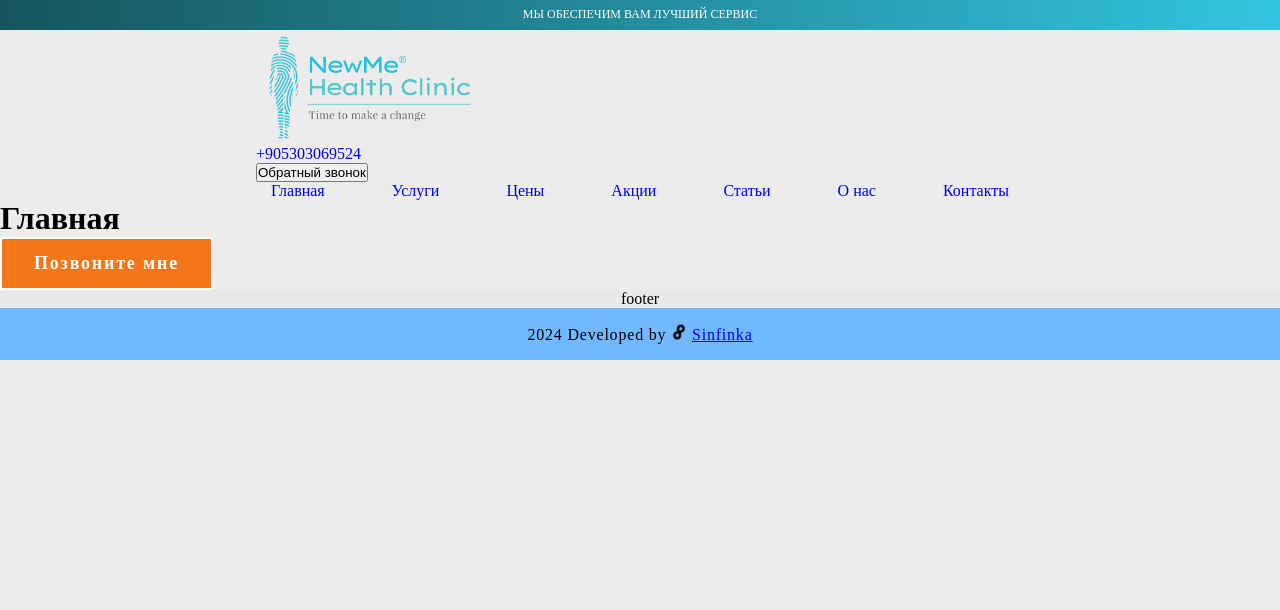
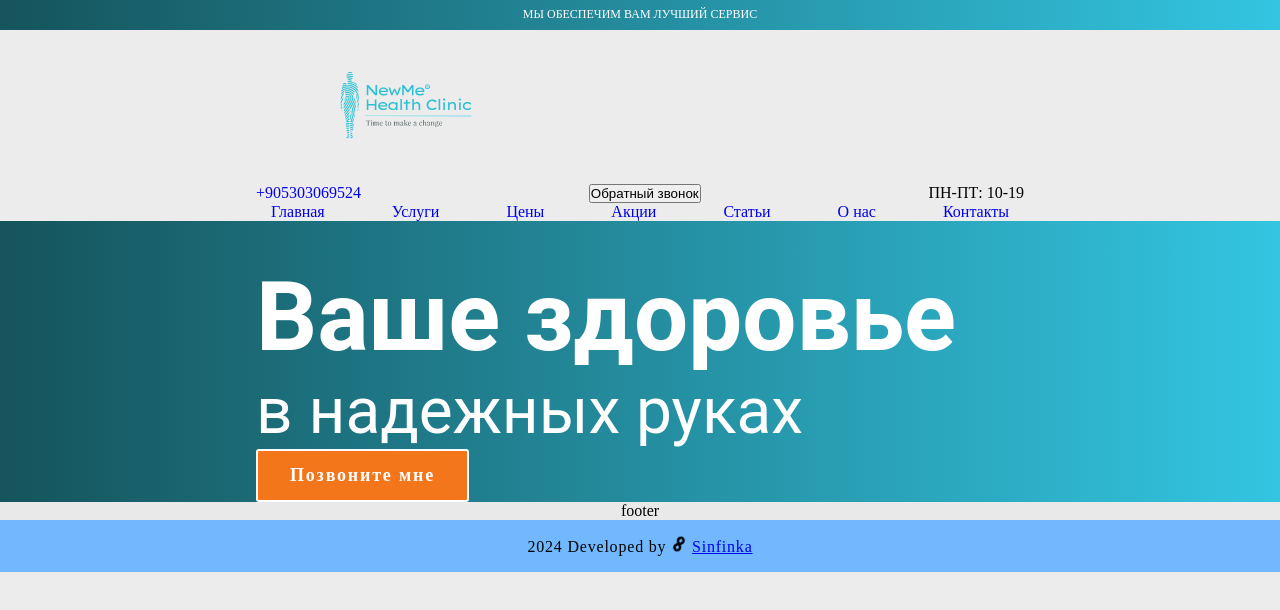
Before and after one commit to Sinfinka/new_me_a, a Next.js app: page / in a window 1280 px wide. Shown: the top 610 px of the page. Built offline with nearby package versions, Linux system fonts and the light colour scheme.

Commit message:
agg header + svg sprite

```diff
--- a/components/Header/Header.jsx
+++ b/components/Header/Header.jsx
@@ -3,6 +3,8 @@ import React from "react";
 import Logo from "../Logo/Logo";
 import css from "./Header.module.css";
 import con from "../../styles/container.module.css";
+import Icon from "../../components/icons";
+
 // import CallbackModal from "../CallbackModal/CallbackModal";
 
 function Header() {
@@ -12,7 +14,9 @@ function Header() {
         <p>мы обеспечим вам лучший сервис</p>
       </div>
       <div className={con.container}>
-        <Logo />
+        <Icon id="icon-logo" />
+
+        <div className={css.tel}>
           <address>
             <a href="tel:+905303069524">+905303069524</a>
           </address>
@@ -24,6 +28,8 @@ function Header() {
           >
             Обратный звонок
           </button>
+          <p>ПН-ПТ: 10-19</p>
+        </div>
         <nav>
           <ul className={css.navigation}>
             <li>
--- a/components/Header/Header.module.css
+++ b/components/Header/Header.module.css
@@ -22,3 +22,15 @@
 .navLink {
   padding: 0 15px 15px 15px;
 }
+
+.tel {
+  display: flex;
+
+  flex-direction: row;
+  justify-content: space-between;
+}
+
+.icon {
+  fill: aqua;
+  stroke: aquamarine;
+}
--- /dev/null
+++ b/components/icons.js
@@ -0,0 +1,12 @@
+import React from "react";
+const Icon = ({ id, className, ...props }) => (
+  <svg className={className} {...props}>
+    <use xlinkHref={`/icons.svg#${id}`} />
+  </svg>
+);
+
+export default Icon;
+
+// import Icon from "../components/icons";
+// <Icon id="icon-untitled" />
+// <Icon id="icon-whatsapp" />
--- a/pages/index.js
+++ b/pages/index.js
@@ -1,6 +1,7 @@
 import Head from "next/head";
 import Button from "../components/Button/Button";
-import css from "./HomePage.module.css";
+import css from "../styles/HomePage.module.css";
+import con from "../styles/container.module.css";
 
 export default function Home() {
   const handleButtonClick = () => {
@@ -8,7 +9,7 @@ export default function Home() {
   };
 
   return (
-    <div>
+    <div className={css.hero}>
       <Head>
         <title>Медицинская клиника New Me | Главная страница</title>
         <meta
@@ -56,9 +57,14 @@ export default function Home() {
           content="https://yourwebsite.com/twitter-image.jpg" // ЗМІНИТИ
         />
       </Head>
+      <div className={con.container}>
+        <h1 className={css.header}>
+          <span className={css.headerBig}> Ваше здоровье</span>{" "}
+          <span className={css.headerSmall}> в надежных руках</span>
+        </h1>
 
-      <h1>Главная</h1>
-      <Button text="Позвоните мне" onClick={handleButtonClick} />
+        <Button text="Позвоните мне" onClick={handleButtonClick} />
+      </div>
     </div>
   );
 }
--- /dev/null
+++ b/styles/HomePage.module.css
@@ -0,0 +1,20 @@
+.hero {
+  background: var(--lineal-gradient);
+  padding-top: 40px;
+}
+.header {
+  display: flex;
+  flex-direction: column;
+  color: var(--text-color);
+  font-family: Roboto;
+  font-size: 96px;
+  font-weight: 700;
+  line-height: 113px;
+  letter-spacing: 0%;
+  text-align: left;
+}
+.headerSmall {
+  font-size: 64px;
+  font-weight: 400;
+  line-height: 75px;
+}
```
Also changed, not shown: pages/HomePage.module.css (deleted), public/icons.svg (added). Lines whose indentation alone changed are shown as unchanged.
